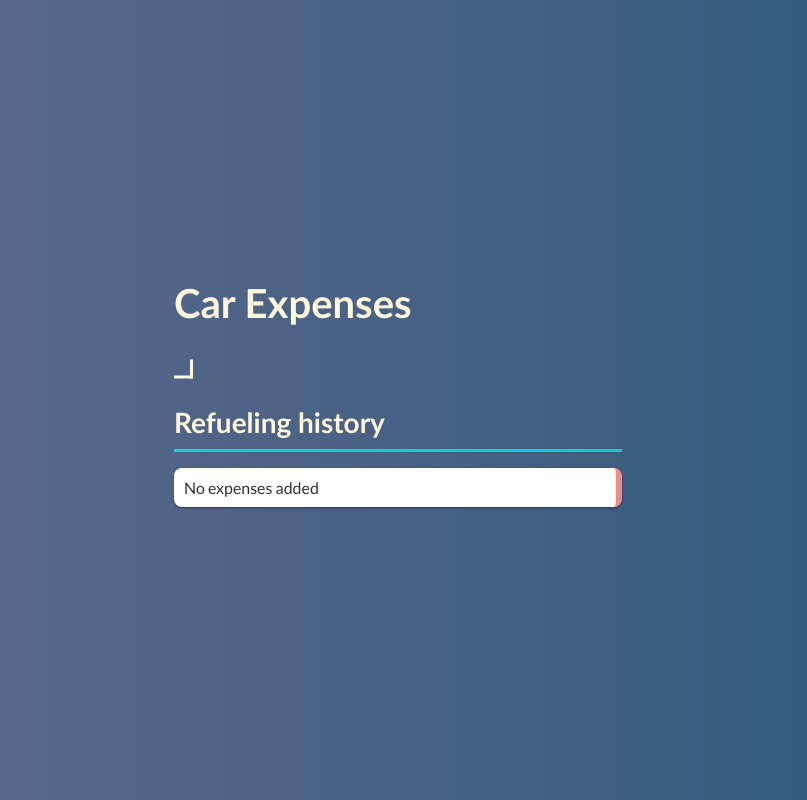
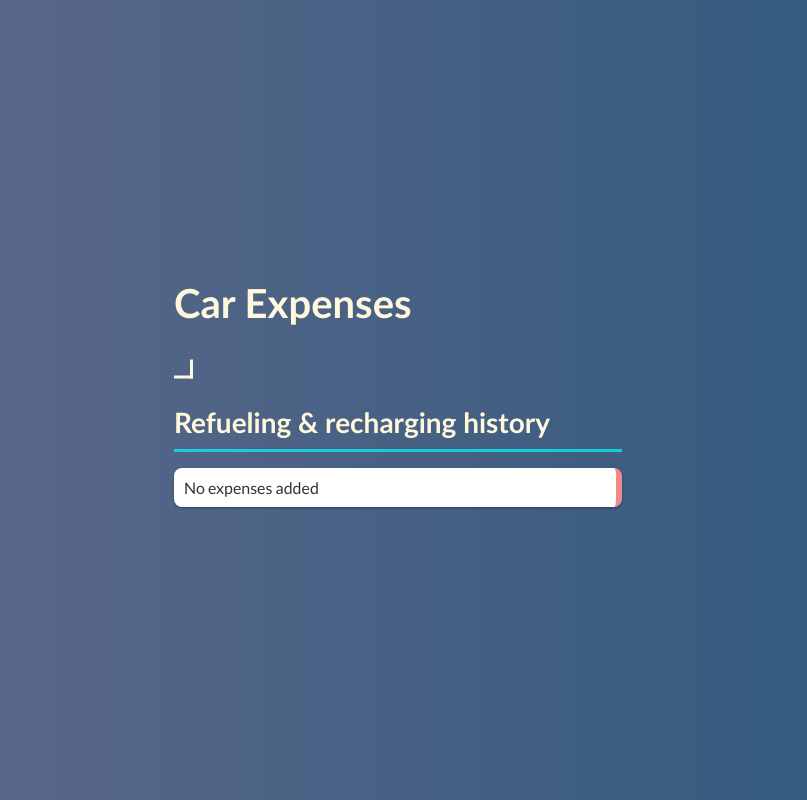
Before and after one commit to arekune/car-expenses, a React (Create React App) app: page /#/expense-list-full in a window 1280 px wide. Shown: the whole page, without its empty margins (242-1049 px from the left). Built offline with nearby package versions, Linux system fonts and the light colour scheme.

Commit message:
Amend expense history header

```diff
--- a/src/routes/ExpenseListFull.jsx
+++ b/src/routes/ExpenseListFull.jsx
@@ -13,7 +13,7 @@ export const ExpenseListFull = () => {
             <div className="arrow" onClick={() => navigate("/")}/>
 
             <h3>
-                Refueling history
+                Refueling & recharging history
             </h3>
 
             <ul id="list" className="list">
```
